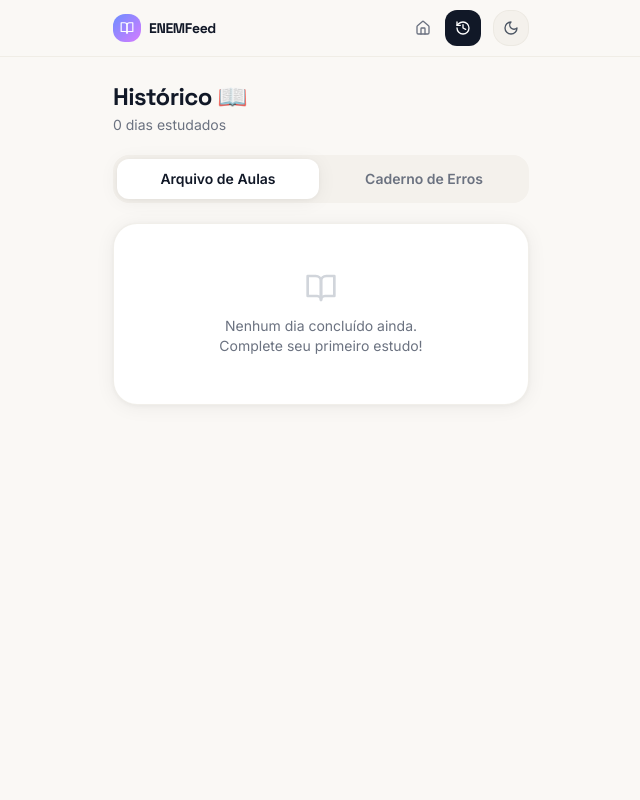
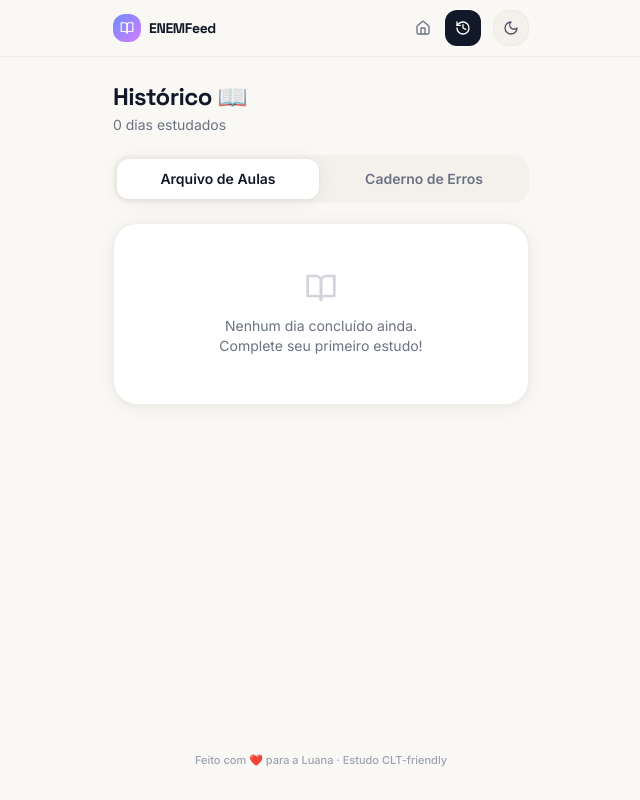
Before and after one commit to saldanha55/ENEMFeed, a Next.js app: page /history in a window 1280 px wide. Shown: the whole page, without its empty margins (319-959 px from the left). Built offline with nearby package versions, Linux system fonts and the light colour scheme.

Commit message:
feat: atualizacao do readme

```diff
--- a/src/app/layout.tsx
+++ b/src/app/layout.tsx
@@ -69,11 +69,16 @@ export default function RootLayout({
           }}
         />
       </head>
-      <body className={`${inter.variable} ${spaceGrotesk.variable} font-sans`}>
+      <body className={`${inter.variable} ${spaceGrotesk.variable} font-sans flex flex-col min-h-screen`}>
         <Header />
-        <main className="max-w-md mx-auto px-4 pt-6 pb-20">
+        <main className="flex-1 max-w-md w-full mx-auto px-4 pt-6 pb-8">
           {children}
         </main>
+        <footer className="max-w-md w-full mx-auto px-4 pb-8 text-center">
+          <p className="text-[11px] text-gray-400 dark:text-gray-500 font-medium">
+            Feito com <span className="text-rose-500">❤️</span> para a Luana · Estudo CLT-friendly
+          </p>
+        </footer>
       </body>
     </html>
   );
--- a/src/lib/utils.ts
+++ b/src/lib/utils.ts
@@ -98,7 +98,7 @@ export function formatDisplayDate(dateStr: string): string {
   }
 }
 
-export const NICKNAMES = ["Luana", "Lounaz", "Fumiga", "Princesa", "Amor"] as const;
+export const NICKNAMES = ["Luana", "Lounaz", "Fumiga", "Princesa", "Amor", "Amante de Troppo Latte", "amorzíneo", "22ca", "gracinha", "DubelatoGirl", "Gatinha", "fofinha", "razão do meu viver", "auruda", "minha única", "minha preciosa", "minha garota", "minha princesa", "minha gatinha", "neném", "meu bebê", "iposa", "futura esposa", "lindosa", "minha teimosa <3"] as const;
 
 export function getDailyNickname(date: Date = new Date()): string {
   const startOfYear = new Date(date.getFullYear(), 0, 1);
```
Also changed, not shown: 1 other file (tests, documents, lock files or other folders).
